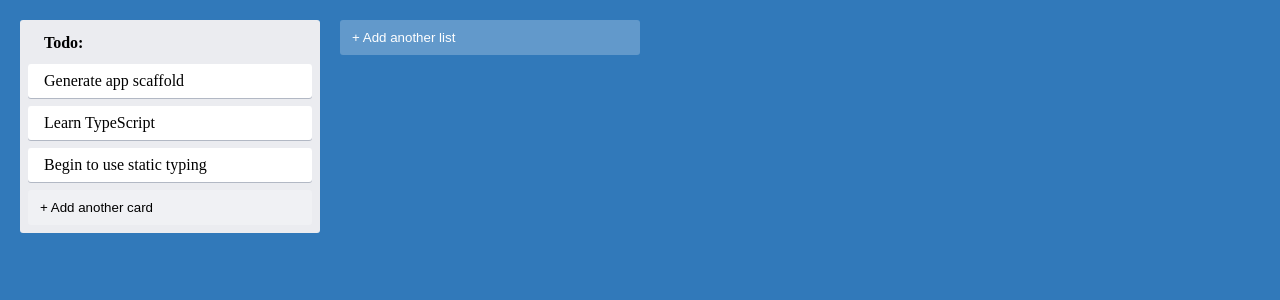
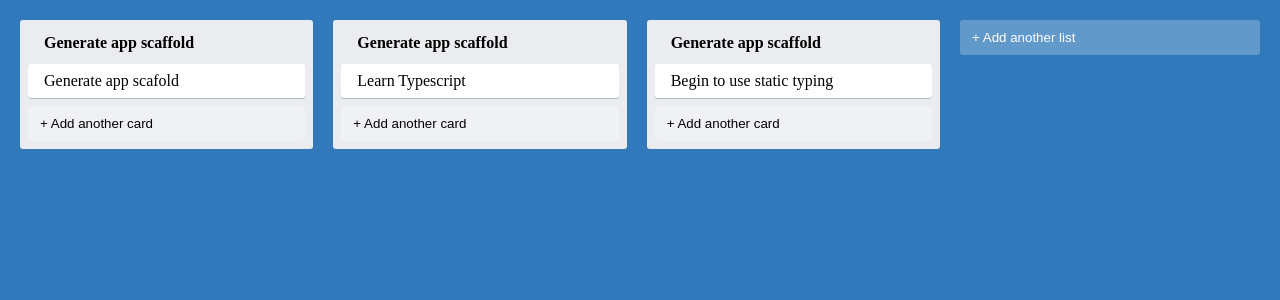
Before and after one commit to ntswambeni/Trello-clone, a React (Create React App) app: page / in a window 1280 px wide. Shown: the top 300 px of the page. Built offline with nearby package versions, Linux system fonts and the light colour scheme.

Commit message:
feat: consume context data

```diff
--- a/src/App.tsx
+++ b/src/App.tsx
@@ -1,11 +1,20 @@
 import { AppContainer } from "./styles";
 import { Column } from "./Column";
 import { AddNewItem } from "./AddNewItem";
+import { useAppState } from "./state/AppStateContext";
 
 export const App = () => {
+  const { lists } = useAppState();
+
   return (
     <AppContainer>
-      <Column text="Todo:" />
+      {lists.map((task) => (
+        <Column
+          key={task.id}
+          id={task.id}
+          text="Generate app scaffold"
+        />
+      ))}
       <AddNewItem
         onAdd={console.log}
         toggleButtonText="+ Add another list"
--- a/src/Card.tsx
+++ b/src/Card.tsx
@@ -1,6 +1,7 @@
 import { CardContainer } from "./styles";
 
 type CardProps = {
+  id: string;
   text: string;
 };
 
--- a/src/Column.tsx
+++ b/src/Column.tsx
@@ -1,18 +1,28 @@
 import { ColumnContainer, ColumnTitle } from "./styles";
 import { Card } from "./Card";
 import { AddNewItem } from "./AddNewItem";
+import { useAppState } from "./state/AppStateContext";
 
 type ColumnProps = {
+  id: string;
   text: string;
 };
 
-export const Column = ({ text }: ColumnProps) => {
+export const Column = ({ id, text }: ColumnProps) => {
+  const { getTasksByListId } = useAppState();
+  const tasks = getTasksByListId(id);
+
   return (
     <ColumnContainer>
       <ColumnTitle>{text}</ColumnTitle>
-      <Card text="Generate app scaffold" />
-      <Card text="Learn TypeScript" />
-      <Card text="Begin to use static typing" />
+      {tasks.map((task) => (
+        <Card
+          key={task.id}
+          id={task.id}
+          text={task.text}
+        />
+      ))}
+
       <AddNewItem
         onAdd={console.log}
         toggleButtonText="+ Add another card"
```
